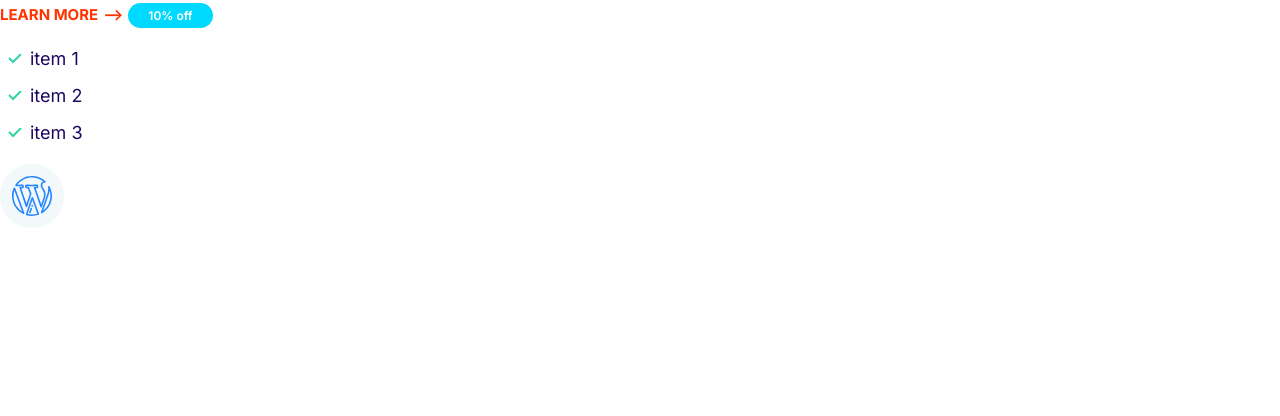
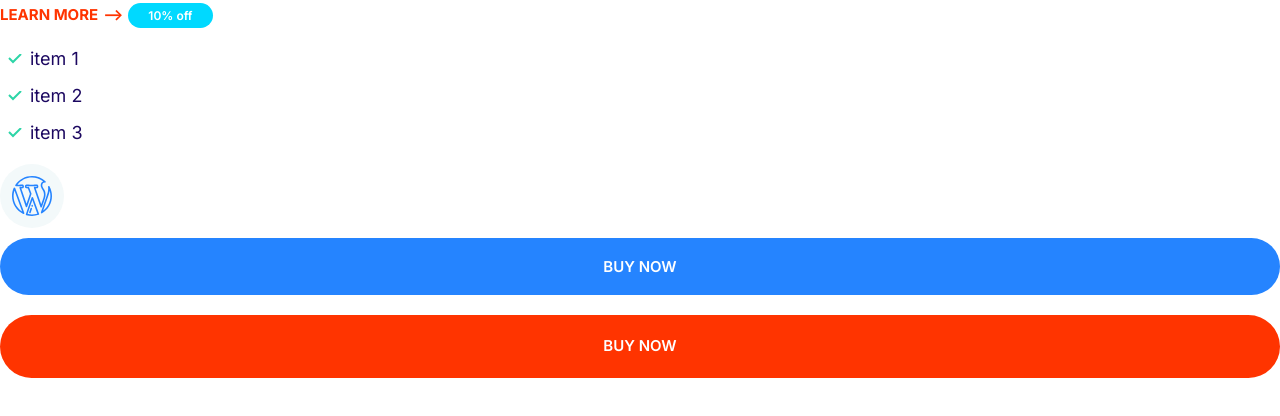
Before and after one commit to ayush857rohan/ghoshify, a plain HTML site: page INDEX.HTML in a window 1280 px wide. Drawn offline with Linux system fonts and the light colour scheme.

Commit message:
buttons.

```diff
--- a/CSS/STYLES.CSS
+++ b/CSS/STYLES.CSS
@@ -5,6 +5,13 @@
   --color-headings: #1b0760;
   --color-body: #918ca4;
 }
+
+*,
+*::after,
+*::before {
+  box-sizing: border-box;
+}
+
 /* typography */
 html {
   font-size: 62.5%;
@@ -144,3 +151,62 @@ a {
   justify-content: center;
   align-items: center;
 }
+
+/* BUttons */
+.btn {
+  border-radius: 40px;
+  border: 0;
+  cursor: pointer;
+  font-size: 1.8rem;
+  font-weight: 600;
+  padding: 2rem 3rem;
+  margin: 1rem 0;
+  text-align: center;
+  text-transform: uppercase;
+  white-space: nowrap;
+}
+
+.btn--primary {
+  background: var(--color-primary);
+  color: #fff;
+}
+.btn--primary:hover {
+  background: #3b90fe;
+}
+
+.btn--secondary {
+  background: var(--color-secondary);
+  color: #fff;
+}
+.btn--secondary:hover {
+  background: #2edffe;
+}
+.btn--accent {
+  background: var(--color-accent);
+  color: #fff;
+}
+.btn--accent:hover {
+  background: #fd4516;
+}
+
+.btn--block {
+  width: 100%;
+  display: inline-block;
+}
+
+.btn--outline {
+  background: #fff;
+  color: var(--color-headings);
+  border: 2px solid var(--color-headings);
+}
+
+.btn--outline:hover {
+  background: var(--color-headings);
+  color: #fff;
+}
+
+@media screen and (min-width: 1024px) {
+  .btn {
+    font-size: 1.5rem;
+  }
+}
--- a/INDEX.HTML
+++ b/INDEX.HTML
@@ -27,5 +27,7 @@
         <use xlink:href="images/sprite.svg#wordpress"></use>
       </svg>
     </span>
+    <button class="btn btn--primary btn--block">Buy Now</button>
+    <a href="#" class="btn btn--accent btn--block">Buy Now</a>
   </body>
 </html>
```
Also changed, not shown: components/buttons.html (added, +4 -0 lines).
